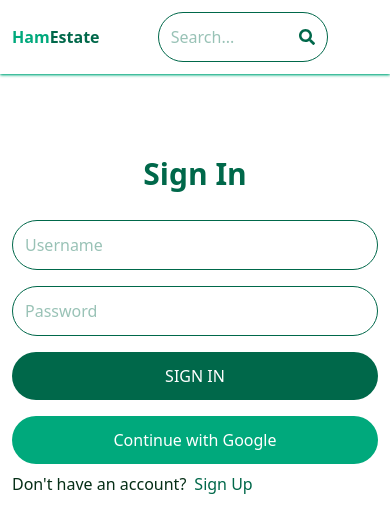
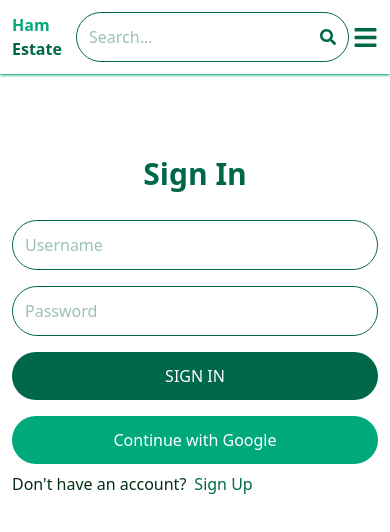
Before and after one commit to HamPetrosyan/mern-estate, a React (Vite) app in the folder client/: page /sign-in in a window 390 px wide. Shown: the top 532 px of the page. Built offline with nearby package versions, Linux system fonts and the light colour scheme; no server answers.

Commit message:
add dropwdown menu

```diff
--- a/client/src/components/Header.jsx
+++ b/client/src/components/Header.jsx
@@ -1,11 +1,12 @@
 import { useEffect, useState } from "react";
 import { useSelector } from "react-redux";
 import { Link, useNavigate } from "react-router-dom";
-import { FaSearch } from "react-icons/fa";
+import { FaSearch, FaBars, FaTimes } from "react-icons/fa";
 
 export const Header = () => {
   const { currentUser } = useSelector((state) => state.user);
   const [searchTerm, setSearchTerm] = useState("");
+  const [menuOpen, setMenuOpen] = useState(false);
   const navigate = useNavigate();
 
   const handleSubmit = (e) => {
@@ -39,21 +40,28 @@ export const Header = () => {
 
         <form
           onSubmit={handleSubmit}
-          className="border outline-none border-customDarkGreen p-3 flex items-center focus-within:ring-1 ring-customDarkGreen rounded-full ml-2"
+          className="border outline-none border-customDarkGreen p-3 flex items-center focus-within:ring-1 ring-customDarkGreen rounded-full mx-1"
         >
           <input
             type="text"
             placeholder="Search..."
             value={searchTerm}
             onChange={(e) => setSearchTerm(e.target.value)}
-            className="bg-transparent focus:outline-none sm:w-72 w-32 placeholder:text-customDarkGreen placeholder:opacity-40"
+            className="bg-transparent focus:outline-none sm:w-72 placeholder:text-customDarkGreen placeholder:opacity-40"
           />
           <button>
             <FaSearch className="text-customDarkGreen" />
           </button>
         </form>
 
-        <ul className="flex sm:gap-4 items-center">
+        <button
+          onClick={() => setMenuOpen(!menuOpen)}
+          className="sm:hidden block text-customDarkGreen"
+        >
+          {menuOpen ? <FaTimes size={25} /> : <FaBars size={25} />}
+        </button>
+
+        <ul className="hidden sm:flex sm:gap-4 items-center">
           <Link to="/">
             <li className="relative group list-none hidden sm:inline text-customDarkGreen">
               <span className="relative z-10">Home</span>
@@ -83,6 +91,46 @@ export const Header = () => {
             )}
           </Link>
         </ul>
+
+        {menuOpen && (
+          <ul className="sm:hidden absolute top-16 left-0 w-full bg-white shadow-lg shadow-customNormGreen pt-2">
+            <Link to="/">
+              <li
+                className="p-2 border-b border-customNormGreen text-customNormGreen hover:bg-customNormGreen hover:text-white  transition-all duration-300"
+                onClick={() => setMenuOpen(false)}
+              >
+                Home
+              </li>
+            </Link>
+
+            <Link to="/about">
+              <li
+                className="p-2 border-b border-customNormGreen text-customNormGreen hover:bg-customNormGreen hover:text-white transition-all duration-300"
+                onClick={() => setMenuOpen(false)}
+              >
+                About
+              </li>
+            </Link>
+
+            <Link to="/profile">
+              {currentUser ? (
+                <li
+                  className="p-2 text-customNormGreen hover:bg-customNormGreen hover:text-white transition-all duration-300"
+                  onClick={() => setMenuOpen(false)}
+                >
+                  Profile
+                </li>
+              ) : (
+                <li
+                  className="p-2 text-customNormGreen hover:bg-customNormGreen hover:text-white transition-all duration-300"
+                  onClick={() => setMenuOpen(false)}
+                >
+                  Sign in
+                </li>
+              )}
+            </Link>
+          </ul>
+        )}
       </div>
     </header>
   );
--- a/client/src/index.css
+++ b/client/src/index.css
@@ -97,3 +97,9 @@ img {
 ::placeholder {
     user-select: none;
 }
+
+* {
+    box-sizing: border-box;
+    margin: 0;
+    padding: 0;
+}
--- a/client/src/pages/CreateListing.jsx
+++ b/client/src/pages/CreateListing.jsx
@@ -326,7 +326,7 @@ export default function CreateListing() {
                 className="border border-customDarkGreen p-4 rounded-lg shadow-md focus:outline-none focus:ring-2 focus:ring-customDarkGreen"
               />
               <div className="flex flex-col items-center">
-                <p>Regular price</p>
+                <p className="text-lg">Regular price</p>
                 {formData.type === "rent" && (
                   <span className="text-xs">($ / month)</span>
                 )}
--- a/client/src/pages/Listing.jsx
+++ b/client/src/pages/Listing.jsx
@@ -135,7 +135,11 @@ export default function Listing() {
 
               {listing.offer && (
                 <p className="bg-customNormGreen w-full max-w-[200px] text-white text-center p-1 rounded-md">
-                  ${+listing.regularPrice - +listing.discountPrice} OFF
+                  $
+                  {(
+                    +listing.regularPrice - +listing.discountPrice
+                  ).toLocaleString("en-US")}{" "}
+                  OFF
                 </p>
               )}
             </div>
```
